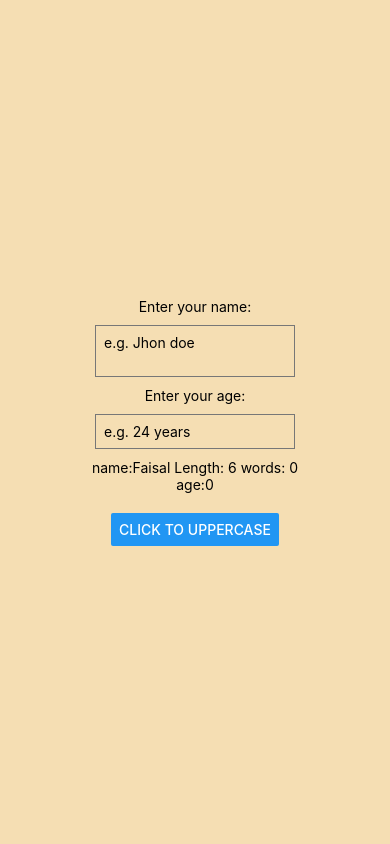
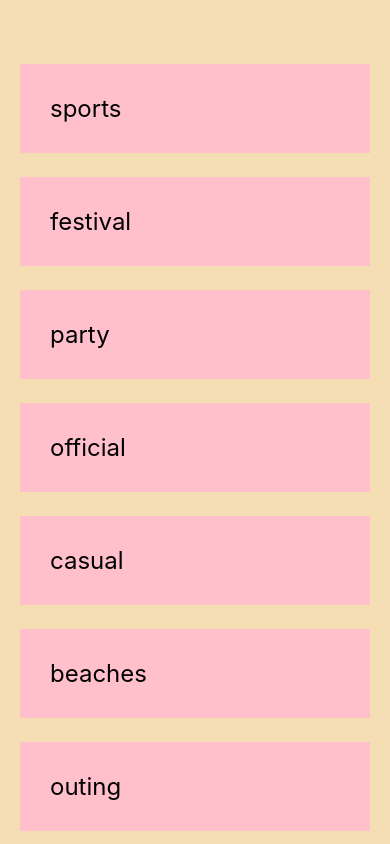
Before and after one commit to faisalmoinuddin99/react-native-project-1, a React Native app: screen / in a window 390 px wide. Built offline with nearby package versions, Linux system fonts and the light colour scheme.

Commit message:
Lists & ScrollView

```diff
--- a/App.js
+++ b/App.js
@@ -1,61 +1,70 @@
-import { View, Text, StyleSheet, Button, TextInput } from "react-native";
-import React, { useState, useReducer } from "react";
+import { View, Text, StyleSheet, ScrollView } from "react-native";
+import React, { useState } from "react";
 
-export default function App() {
-  const [name, setName] = useState("Faisal");
-  const [age, setAge] = useState(0);
-
-  const clickHandler = () => {
-    let uppercaseName = name.toUpperCase();
-    setName(uppercaseName);
-  };
-
-  const inputHandler = (event) => {
-    setAge(event);
-  };
-
+const App = () => {
+  const [category, setCategory] = useState([
+    {
+      categoryName: "sports",
+      key: 1,
+    },
+    {
+      categoryName: "festival",
+      key: 2,
+    },
+    {
+      categoryName: "party",
+      key: 3,
+    },
+    {
+      categoryName: "official",
+      key: 4,
+    },
+    {
+      categoryName: "casual",
+      key: 5,
+    },
+    {
+      categoryName: "beaches",
+      key: 6,
+    },
+    {
+      categoryName: "outing",
+      key: 7,
+    },
+    {
+      categoryName: "date",
+      key: 8,
+    },
+  ]);
   return (
     <View style={styles.container}>
-      <Text>Enter your name:</Text>
-      <TextInput
-        multiline
-        style={styles.input}
-        placeholder="e.g. Jhon doe"
-        onChangeText={(val) => setName(val)}
-      />
-      <Text>Enter your age:</Text>
-      <TextInput
-        style={styles.input}
-        keyboardType="number-pad"
-        placeholder="e.g. 24 years"
-        onChangeText={inputHandler}
-      />
-      <Text>
-        name:{name} Length: {name.length} words: {name.split(" ").length - 1}
-      </Text>
-      <Text>age:{age}</Text>
-      <View style={styles.buttonContainer}>
-        <Button title="Click to Uppercase" onPress={clickHandler} />
-      </View>
+      <ScrollView>
+        {category.map((item) => {
+          return (
+            <View key={item.key}>
+              <Text style={styles.item}>{item.categoryName}</Text>
+            </View>
+          );
+        })}
+      </ScrollView>
     </View>
   );
-}
+};
 
 const styles = StyleSheet.create({
   container: {
     flex: 1,
-    alignItems: "center",
+    // justifyContent: "center",
     backgroundColor: "wheat",
-    justifyContent: "center",
+    paddingTop: 40,
+    paddingHorizontal: 20,
   },
-  buttonContainer: {
-    marginTop: 20,
-  },
-  input: {
-    borderWidth: 1,
-    borderColor: "#777",
-    padding: 8,
-    margin: 10,
-    width: 200,
+  item: {
+    marginTop: 24,
+    padding: 30,
+    backgroundColor: "pink",
+    fontSize: 24,
   },
 });
+
+export default App;
```
